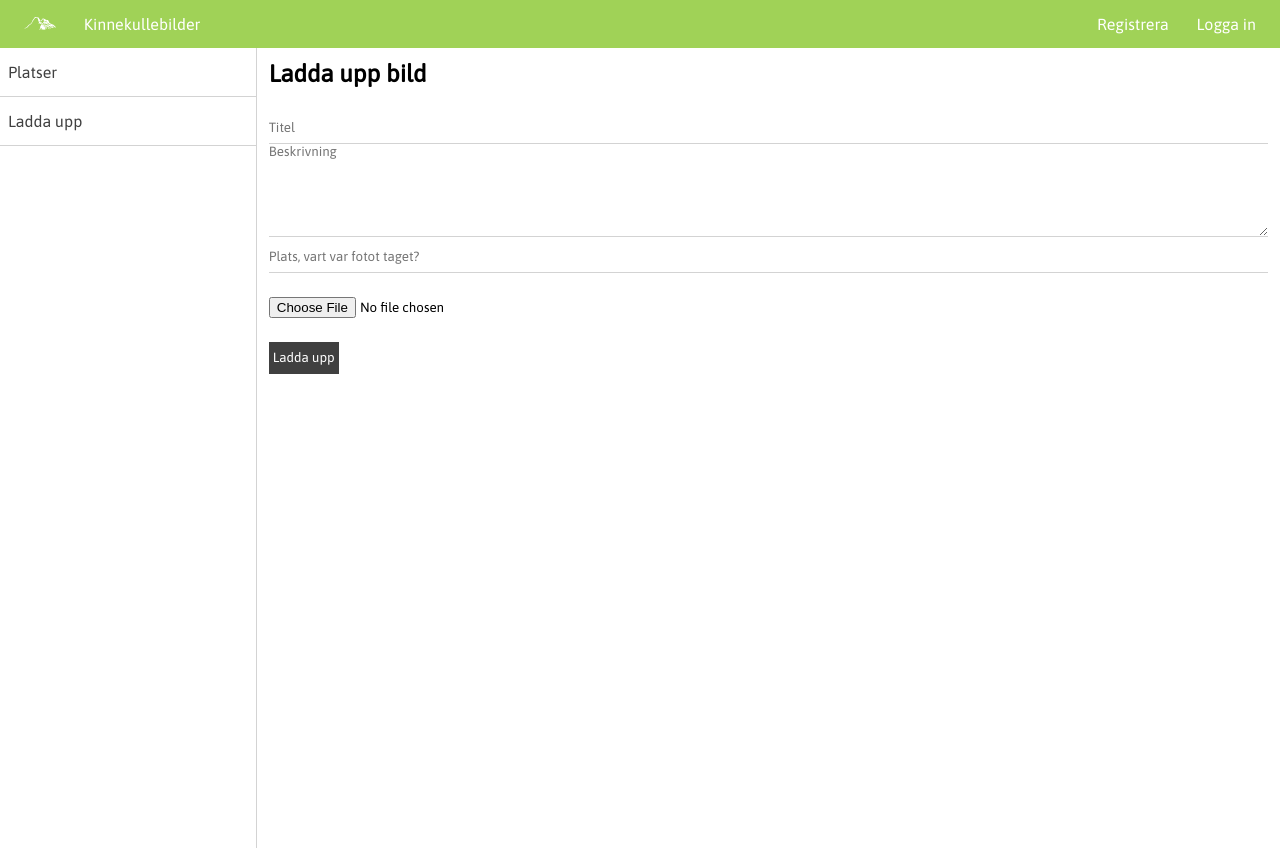
After one commit to sebbekarlsson/kinnekullebilder, a Flask app: page /forum/upload in a window 1280 px wide. The commit adds this page. Run offline with Flask 2, Linux system fonts and the light colour scheme; parts of the project's set-up code (start-up, migrations or seed data) failed here and were passed over; some libraries are stand-ins or nearby versions.

Commit message:
added form and image upload page

```diff
--- a/flaskr/forms.py
+++ b/flaskr/forms.py
@@ -1,5 +1,6 @@
-from wtforms import BooleanField, TextField, PasswordField, validators, SubmitField
+from wtforms import BooleanField, TextField, TextAreaField, PasswordField, validators, SubmitField
 from flask_wtf import Form
+from flask_wtf.file import FileField, FileAllowed, FileRequired
 
 
 class Register_form(Form):
@@ -18,3 +19,14 @@ class Login_form(Form):
     email = TextField('Email Address', [validators.Required()])
     password = PasswordField('Lösenord', [validators.Required()])
     submit = SubmitField('Logga in')
+
+
+class Upload_image_form(Form):
+    title = TextField('Titel', [validators.Length(min=2, max=25)])
+    place = TextField('Plats, vart var fotot taget?', [validators.Length(min=2, max=25)])
+    description = TextAreaField('Beskrivning', [validators.Length(min=2, max=1000)])
+    image = FileField('image', validators=[
+        FileRequired(),
+        FileAllowed(['jpg', 'png'], 'Du kan enbart ladda upp [jpg, png] filer!')
+    ])
+    submit = SubmitField('Ladda upp')
--- a/flaskr/run.py
+++ b/flaskr/run.py
@@ -6,6 +6,8 @@ from flaskr.views.index import index
 from flaskr.views.register import register
 from flaskr.views.login import login
 from flaskr.views.logout import logout
+from flaskr.views.forum import forum
+from flaskr.views.forum_upload import forum_upload
 
 from flaskr.models import initialize_database
 
@@ -16,6 +18,8 @@ app.register_blueprint(index)
 app.register_blueprint(register)
 app.register_blueprint(login)
 app.register_blueprint(logout)
+app.register_blueprint(forum)
+app.register_blueprint(forum_upload)
 
 app.secret_key = 'A0Zr98j/3yX R~XHH!jmN]LWX/,?RT'
 
--- a/flaskr/static/style/style.css
+++ b/flaskr/static/style/style.css
@@ -61,6 +61,17 @@
       cursor: pointer;
       background-color: #a0d257;
       transition: .3s; }
+  .form textarea {
+    width: 100%;
+    min-height: 92px;
+    height: auto;
+    border-left: none;
+    border-right: none;
+    border-top: none;
+    border-bottom-style: solid;
+    border-bottom-width: 1px;
+    border-bottom-color: lightgray;
+    background-color: transparent; }
 
 .text {
   width: 100%;
@@ -70,11 +81,40 @@
     .text section p {
       margin-bottom: 8px; }
 
-.view_split {
+.view-split {
   display: -webkit-box;
   display: -moz-box;
   display: -ms-flexbox;
   display: flex;
   flex-direction: row; }
+  .view-split .left-menu {
+    width: 25%;
+    border-right-color: lightgray;
+    border-right-width: 1px;
+    border-right-style: solid;
+    height: 100vh; }
+    .view-split .left-menu ul, .view-split .left-menu li {
+      width: 100%;
+      list-style: none; }
+      .view-split .left-menu ul .menu-btn, .view-split .left-menu li .menu-btn {
+        display: block;
+        width: 100%;
+        height: 48px;
+        line-height: 48px;
+        font-size: 100%;
+        color: #404040;
+        border-bottom-style: solid;
+        border-bottom-width: 1px;
+        border-bottom-color: lightgray;
+        transition: .3s; }
+        .view-split .left-menu ul .menu-btn span, .view-split .left-menu li .menu-btn span {
+          padding-left: 8px; }
+        .view-split .left-menu ul .menu-btn:hover, .view-split .left-menu li .menu-btn:hover {
+          background-color: #404040;
+          color: #a0d257;
+          cursor: pointer;
+          transition: .3s; }
+  .view-split .content {
+    width: 100%; }
 
 /*# sourceMappingURL=style.css.map */
--- a/flaskr/static/style/style.scss
+++ b/flaskr/static/style/style.scss
@@ -84,6 +84,19 @@ $black: #404040;
             transition: .3s;
         }
     }
+
+    textarea {
+        width: 100%;
+        min-height: 92px;
+        height: auto;
+        border-left: none;
+        border-right: none;
+        border-top: none;
+        border-bottom-style: solid;
+        border-bottom-width: 1px;
+        border-bottom-color: lightgray;
+        background-color: transparent;
+    }
 }
 
 .text {
@@ -99,10 +112,51 @@ $black: #404040;
     }
 }
 
-.view_split {
+.view-split {
     display: -webkit-box;
     display: -moz-box;
     display: -ms-flexbox;
     display: flex;
     flex-direction: row;
+
+    .left-menu {
+        width: 25%;
+        border-right-color: lightgray;
+        border-right-width: 1px;
+        border-right-style: solid;
+        height: 100vh;
+
+        ul, li {
+            width: 100%;
+            list-style: none;
+
+            .menu-btn {
+                display: block;
+                width: 100%;
+                height: 48px;
+                line-height: 48px;
+                font-size: 100%;
+                color: $black;
+                border-bottom-style: solid;
+                border-bottom-width: 1px;
+                border-bottom-color: lightgray;
+                transition: .3s;
+
+                span {
+                    padding-left: 8px;
+                }
+
+                &:hover {
+                    background-color: $black;
+                    color: $green;
+                    cursor: pointer;
+                    transition: .3s;
+                }
+            }
+        }
+    }
+
+    .content {
+        width: 100%;
+    }
 }
--- /dev/null
+++ b/flaskr/templates/forum.html
@@ -0,0 +1,16 @@
+{% extends 'layout.html' %}
+{% block content %}
+
+<div class='view-split'>
+    <div class='left-menu'>
+        <ul>
+            <li><a class='menu-btn'><span>Platser</span></a></li>
+            <li><a class='menu-btn'><span>Ladda upp</span></a></li>
+        </ul>
+    </div>
+    <div class='content'>
+        {% block forumContent %}{% endblock %}
+    </div>
+</div>
+
+{% endblock %}
--- /dev/null
+++ b/flaskr/templates/forum_upload.html
@@ -0,0 +1,22 @@
+{% extends 'forum.html' %}
+{% from "_formhelpers.html" import render_field %}
+
+
+{% block forumContent %}
+    <div class='form' method='POST' enctype='multipart/form-data'>
+        <section>
+            <h2>Ladda upp bild</h2>
+        </section>
+        <section>
+            {{ render_field(form.title) }}
+            {{ render_field(form.description) }}
+            {{ render_field(form.place) }}
+        </section>
+        <section>
+            {{ render_field(form.image) }}
+        </section>
+        <section>
+            {{ render_field(form.submit) }}
+        </section>
+    </div>
+{% endblock%}
--- a/flaskr/templates/register.html
+++ b/flaskr/templates/register.html
@@ -3,7 +3,7 @@
 
 
 {% block content %}
-    <div class='view_split'>
+    <div class='view-split'>
         <form class='form' method='POST'>
             <section>
                 <h2>Registrera</h2>
--- /dev/null
+++ b/flaskr/views/forum_upload.py
@@ -0,0 +1,18 @@
+from flask import Blueprint, render_template, abort, request
+from flaskr.api.functions import get_current_user
+from flaskr.forms import Upload_image_form
+
+
+forum_upload = Blueprint('forum_upload', __name__,
+                        template_folder='templates')
+
+@forum_upload.route('/forum/upload')
+def _forum_upload():
+    current_user = get_current_user()
+
+    form = Upload_image_form(request.form, csrf_enabled=False)
+
+    if form.validate_on_submit():
+        pass
+
+    return render_template('forum_upload.html', current_user=current_user, form=form)
--- a/flaskr/views/login.py
+++ b/flaskr/views/login.py
@@ -31,5 +31,7 @@ def _login():
                 session['user_id'] = real_user.id
 
                 return redirect('/')
+            else:
+                msg = 'Fel lösenord'
 
     return render_template('login.html', current_user=current_user, form=form, msg=msg)
```
Also changed, not shown: flaskr/models.py (+25 -0 lines), flaskr/views/forum.py (added, +11 -0 lines), 1 other file.
